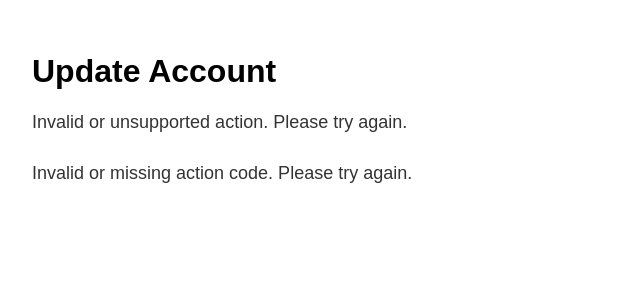
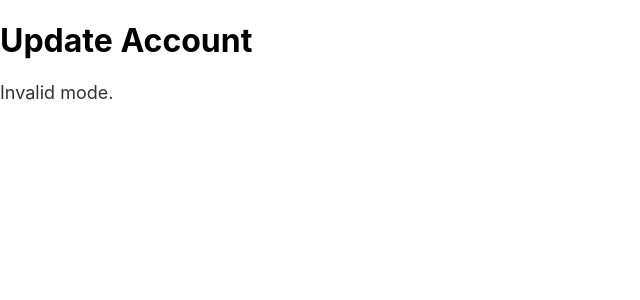
Before and after one commit to zion1102/raffleFoxWeb, a React (Create React App) app: page /update-account in a window 1280 px wide. Shown: the top 300 px of the page, without its empty margins (0-640 px from the left). Built offline with nearby package versions, Linux system fonts and the light colour scheme.

Commit message:
password and email reset links

```diff
--- a/src/components/EmailPasswordUpdate.js
+++ b/src/components/EmailPasswordUpdate.js
@@ -4,97 +4,60 @@ import {
   verifyPasswordResetCode,
   confirmPasswordReset,
 } from "firebase/auth";
-import { auth } from "../config/firebaseConfig"; // Adjust path as needed
+import { auth } from "../config/firebaseConfig";
 
 const EmailPasswordUpdate = () => {
   const [actionCode, setActionCode] = useState(null);
   const [mode, setMode] = useState(null);
   const [password, setPassword] = useState("");
   const [message, setMessage] = useState("");
-  const [loading, setLoading] = useState(false);
 
   useEffect(() => {
-    const query = new URLSearchParams(window.location.search);
-    const mode = query.get("mode");
-    const actionCode = query.get("oobCode");
-
-    console.log("Mode:", mode);
-    console.log("Action Code:", actionCode);
-
-    if (!actionCode) {
-      setMessage("Invalid or missing action code. Please try again.");
-    }
-
-    setMode(mode);
-    setActionCode(actionCode);
+    const params = new URLSearchParams(window.location.search);
+    setMode(params.get("mode"));
+    setActionCode(params.get("oobCode"));
   }, []);
 
   const handleEmailVerification = async () => {
     try {
-      if (!actionCode) throw new Error("Invalid or missing action code.");
-      setLoading(true);
+      if (!actionCode) throw new Error("Invalid action code.");
       await applyActionCode(auth, actionCode);
-      setMessage("Email successfully verified! You can now log in.");
+      setMessage("Email verified successfully!");
     } catch (error) {
-      console.error("Error verifying email:", error);
       setMessage(`Error verifying email: ${error.message}`);
-    } finally {
-      setLoading(false);
     }
   };
 
   const handlePasswordReset = async () => {
-    if (password.length < 6) {
-      setMessage("Password must be at least 6 characters long.");
-      return;
-    }
-
     try {
-      if (!actionCode) throw new Error("Invalid or missing action code.");
-      setLoading(true);
-      await verifyPasswordResetCode(auth, actionCode); // Verify the code
-      await confirmPasswordReset(auth, actionCode, password); // Confirm new password
-      setMessage("Password reset successful! You can now log in.");
+      if (!actionCode || password.length < 6) throw new Error("Invalid input.");
+      await verifyPasswordResetCode(auth, actionCode);
+      await confirmPasswordReset(auth, actionCode, password);
+      setMessage("Password reset successfully!");
     } catch (error) {
-      console.error("Error resetting password:", error);
       setMessage(`Error resetting password: ${error.message}`);
-    } finally {
-      setLoading(false);
     }
   };
 
   return (
-    <div style={{ padding: "2rem", fontFamily: "Arial, sans-serif" }}>
+    <div>
       <h1>Update Account</h1>
-      {loading ? (
-        <p>Processing...</p>
-      ) : (
-        <>
-          {mode === "verifyEmail" && (
-            <>
-              <p>Verifying your email...</p>
+      {mode === "verifyEmail" ? (
         <button onClick={handleEmailVerification}>Verify Email</button>
-            </>
-          )}
-          {mode === "resetPassword" && (
-            <>
-              <p>Enter your new password below:</p>
+      ) : mode === "resetPassword" ? (
+        <div>
           <input
             type="password"
-                placeholder="New Password"
+            placeholder="Enter new password"
             value={password}
             onChange={(e) => setPassword(e.target.value)}
-                style={{ padding: "0.5rem", margin: "1rem 0", width: "100%" }}
           />
-              <button onClick={handlePasswordReset}>
-                Reset Password
-              </button>
-            </>
+          <button onClick={handlePasswordReset}>Reset Password</button>
+        </div>
+      ) : (
+        <p>Invalid mode.</p>
       )}
-          {!mode && <p>Invalid or unsupported action. Please try again.</p>}
       {message && <p>{message}</p>}
-        </>
-      )}
     </div>
   );
 };
```
Lines whose indentation alone changed are shown as unchanged.
